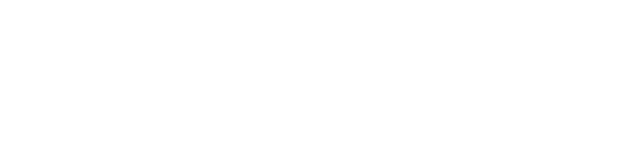
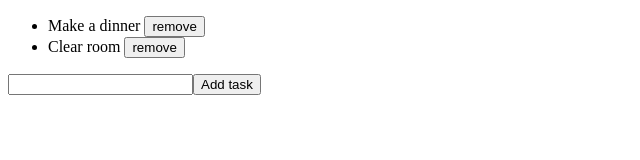
Before and after one commit to KostiantynPavlenko/pavlenko_front_end_pro, a plain HTML site: page index.html in a window 1280 px wide. Shown: the whole page, without its empty margins (0-640 px from the left). Drawn offline with Linux system fonts and the light colour scheme.

Commit message:
implemented render task section

```diff
--- a/index.html
+++ b/index.html
@@ -7,6 +7,8 @@
     <title>Front-end Pro</title>
 </head>
 <body>
+  <div class="app">
+  </div>
   <script src="main.js"></script>
 </body>
 </html>
--- a/main.js
+++ b/main.js
@@ -0,0 +1,43 @@
+const appContainer = document.querySelector('.app');
+const taskContainerElement = document.createElement('div');
+
+taskContainerElement.classList.add('tasks-section');
+appContainer.appendChild(taskContainerElement);
+
+
+const tasks = ['Make a dinner', 'Clear room'];
+
+function renderTasksSection(tasks) {
+  const tasksListTag = document.createElement('ul');
+  const taskInputTag = document.createElement('input');
+  const addTaskButton = document.createElement('button');
+
+  tasksListTag.classList.add('tasks-list');
+  taskInputTag.classList.add('task-input');
+  addTaskButton.classList.add('add-task-button');
+  addTaskButton.textContent = 'Add task';
+
+  tasks.forEach(taskText => {
+    const tasksItemTag = document.createElement('li');
+
+    tasksItemTag.innerHTML = `${taskText} <button class="remove-task-button">remove</button>`;
+    tasksListTag.appendChild(tasksItemTag);
+  })
+
+  taskContainerElement.appendChild(tasksListTag);
+  taskContainerElement.appendChild(taskInputTag);
+  taskContainerElement.appendChild(addTaskButton);
+}
+
+renderTasksSection(tasks);
+
+const tasksList = document.querySelector('.tasks-list');
+const addTaskButton = document.querySelector('.add-task-button');
+
+tasksList.addEventListener('click', (e) => {
+  if (e.target.classList.contains('remove-task-button')) {
+    e.target.closest('li').remove();
+  }
+});
+
+addTaskButton.addEventListener();
```
